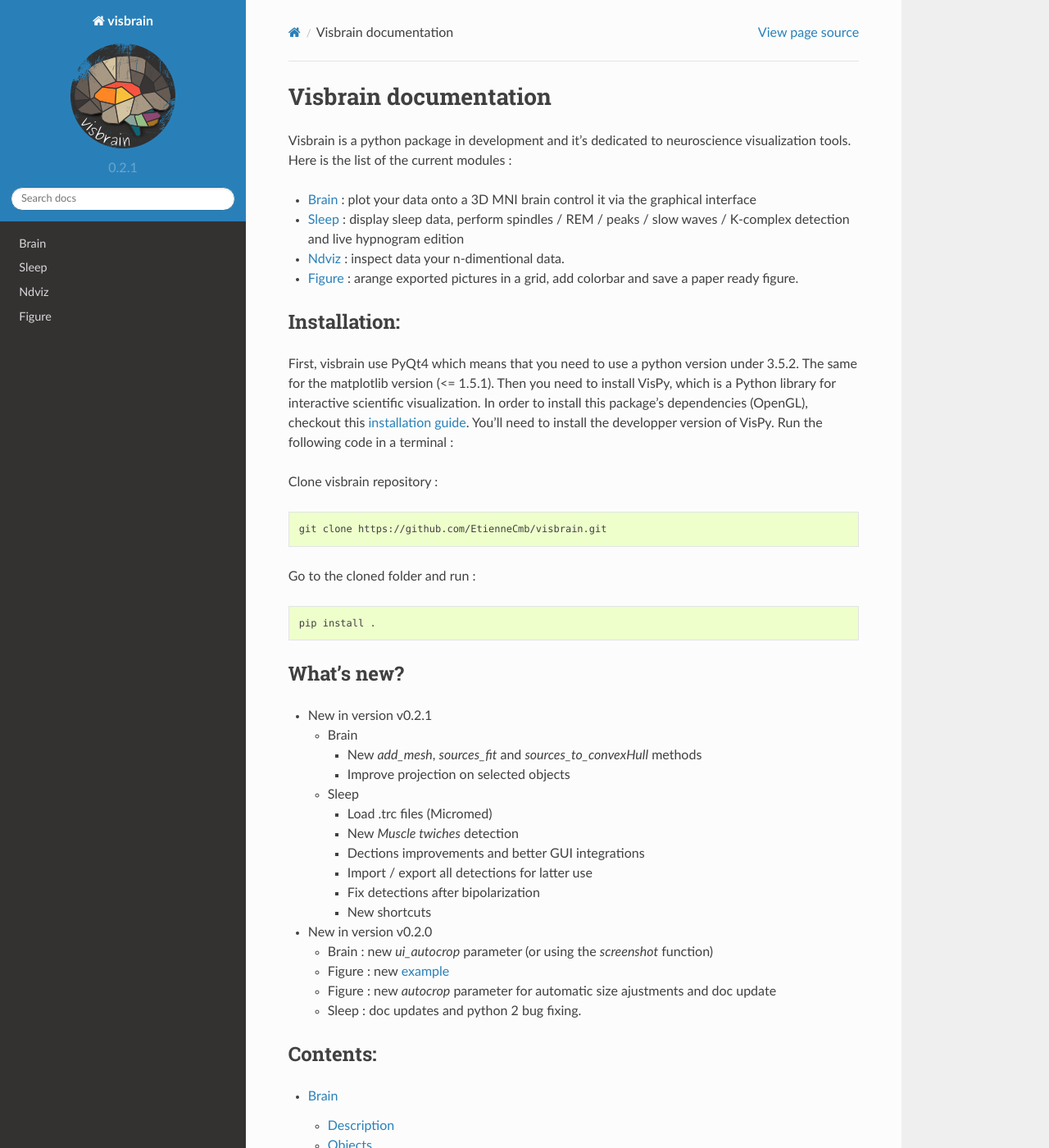
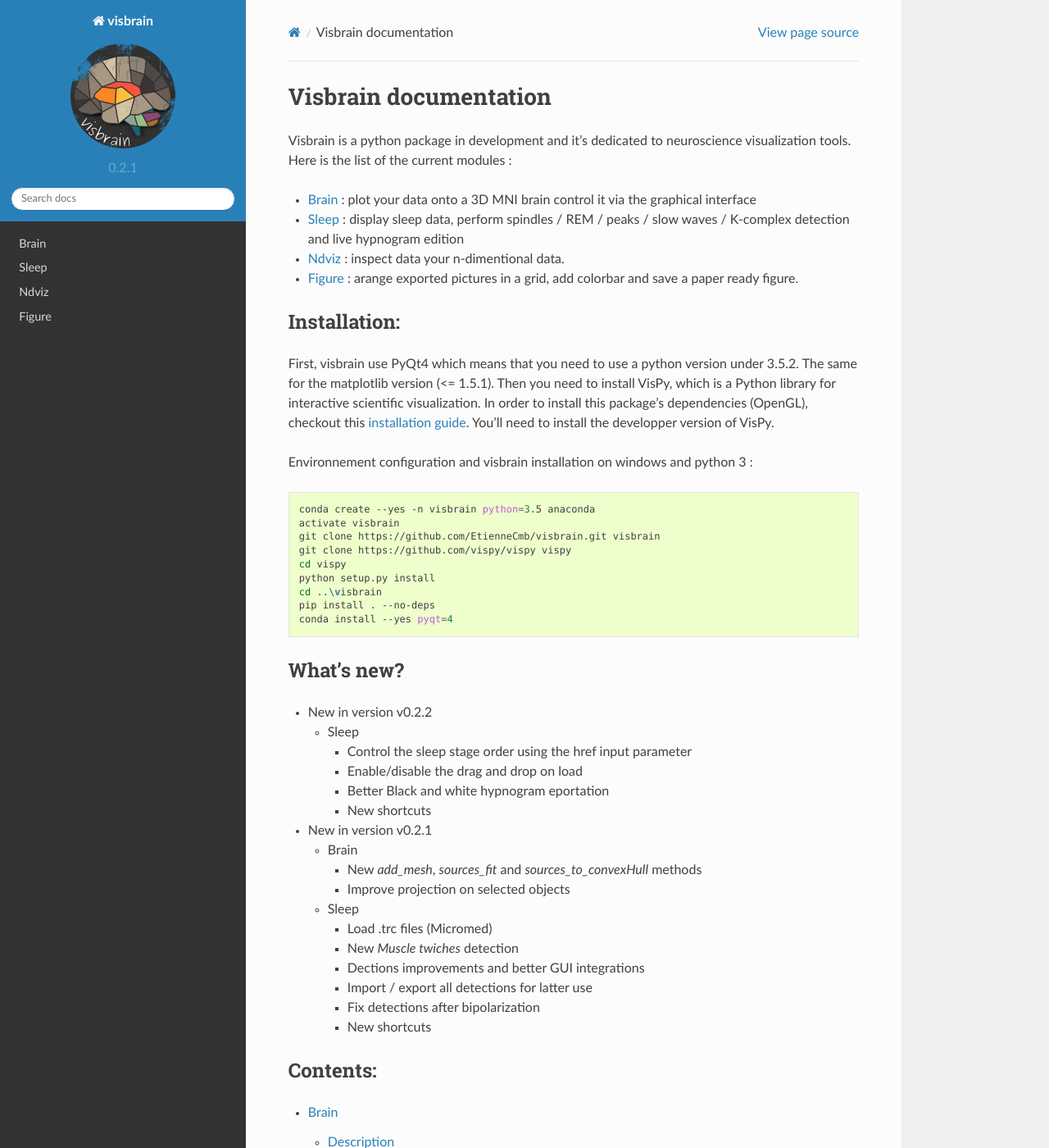
Before and after one commit to EtienneCmb/visbrain, a Sphinx documentation site: the page built from docs/index.rst, in a window 1280 px wide and 1400 px high. Shown: the whole window at 82% size. Built offline with Sphinx 7.4.7 and the Read the Docs theme 2.0.0, drawn with Linux system fonts in a browser that asks for light colours.

Commit message:
Update installation instructions

```diff
--- a/docs/index.rst
+++ b/docs/index.rst
@@ -11,22 +11,33 @@ Visbrain is a python package in development and it's dedicated to neuroscience v
 Installation:
 *************
 
-First, visbrain use PyQt4 which means that you need to use a python version under 3.5.2. The same for the matplotlib version (<= 1.5.1). Then you need to install VisPy, which is a Python library for interactive scientific visualization. In order to install this package's dependencies (OpenGL), checkout this `installation guide <http://vispy.org/installation.html>`_. You'll need to install the developper version of VisPy. Run the following code in a terminal :
+First, visbrain use PyQt4 which means that you need to use a python version under 3.5.2. The same for the matplotlib version (<= 1.5.1). Then you need to install VisPy, which is a Python library for interactive scientific visualization. In order to install this package's dependencies (OpenGL), checkout this `installation guide <http://vispy.org/installation.html>`_. You'll need to install the developper version of VisPy.
 
-Clone visbrain repository :
+Environnement configuration and visbrain installation on windows and python 3 :
 
 .. code-block:: bash
 
-    git clone https://github.com/EtienneCmb/visbrain.git
-
-Go to the cloned folder and run :
-
-.. code-block:: bash
-
-    pip install .
+    conda create --yes -n visbrain python=3.5 anaconda
+    activate visbrain
+    git clone https://github.com/EtienneCmb/visbrain.git visbrain
+    git clone https://github.com/vispy/vispy vispy
+    cd vispy
+    python setup.py install
+    cd ..\visbrain
+    pip install . --no-deps
+    conda install --yes pyqt=4
 
 What's new?
 ***********
+
+* New in version v0.2.2
+
+  * Sleep
+
+    * Control the sleep stage order using the href input parameter
+    * Enable/disable the drag and drop on load
+    * Better Black and white hypnogram eportation
+    * New shortcuts
 
 * New in version v0.2.1
 
@@ -43,13 +54,6 @@ What's new?
     * Import / export all detections for latter use
     * Fix detections after bipolarization
     * New shortcuts
-
-* New in version v0.2.0
-
-  * Brain : new *ui_autocrop* parameter (or using the *screenshot* function)
-  * Figure : new `example <https://github.com/EtienneCmb/visbrain/tree/master/examples/figure>`_
-  * Figure : new *autocrop* parameter for automatic size ajustments and doc update
-  * Sleep : doc updates and python 2 bug fixing.
 
 Contents:
 *********
```
Also changed, not shown: README.md (+0 -11 lines).
